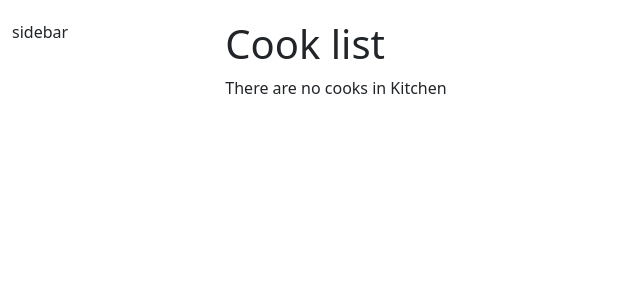
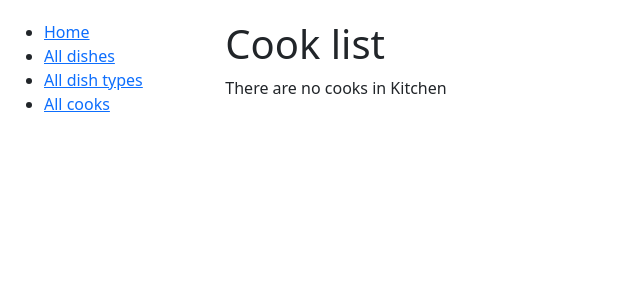
Before and after one commit to Komar88lvl/shynok, a Django app: page /kitchen/cooks/ in a window 1280 px wide. Shown: the top 300 px of the page, without its empty margins (0-640 px from the left). Run offline with Django 5.2, Linux system fonts and the light colour scheme; data that the repository does not hold is empty.

Commit message:
Add links to sidebar template
- add homepage (index)
- add dish list
- add dish types list
- add cook list

```diff
--- a/templates/includes/sidebar.html
+++ b/templates/includes/sidebar.html
@@ -1 +1,14 @@
-sidebar
+<ul class="sidebar-nav">
+  <li>
+    <a href="{% url 'kitchen:index' %}">Home</a>
+  </li>
+  <li>
+    <a href="{% url 'kitchen:dish-list' %}">All dishes</a>
+  </li>
+  <li>
+    <a href="{% url 'kitchen:dish-type-list' %}">All dish types</a>
+  </li>
+  <li>
+    <a href="{% url 'kitchen:cook-list' %}">All cooks</a>
+  </li>
+</ul>
```
